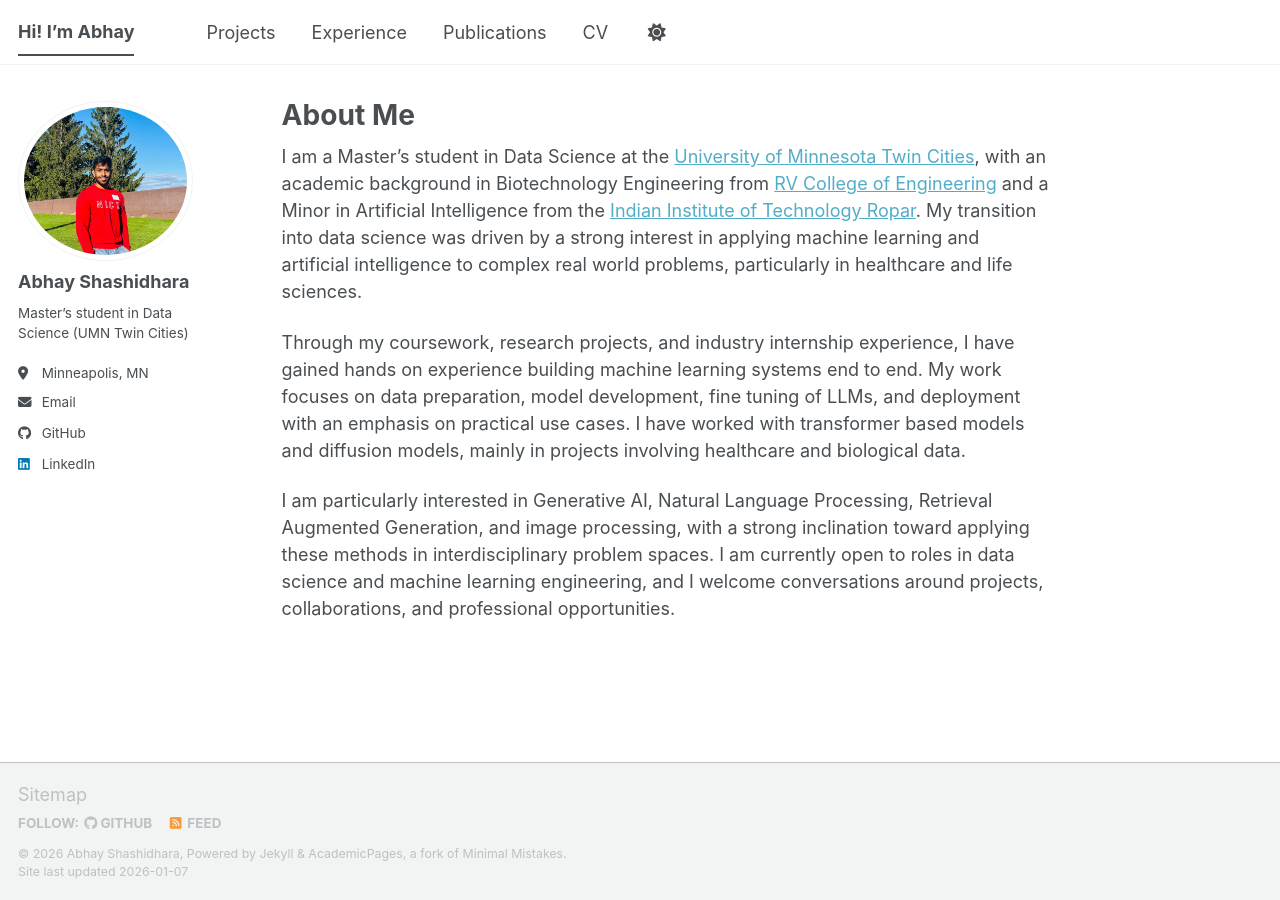
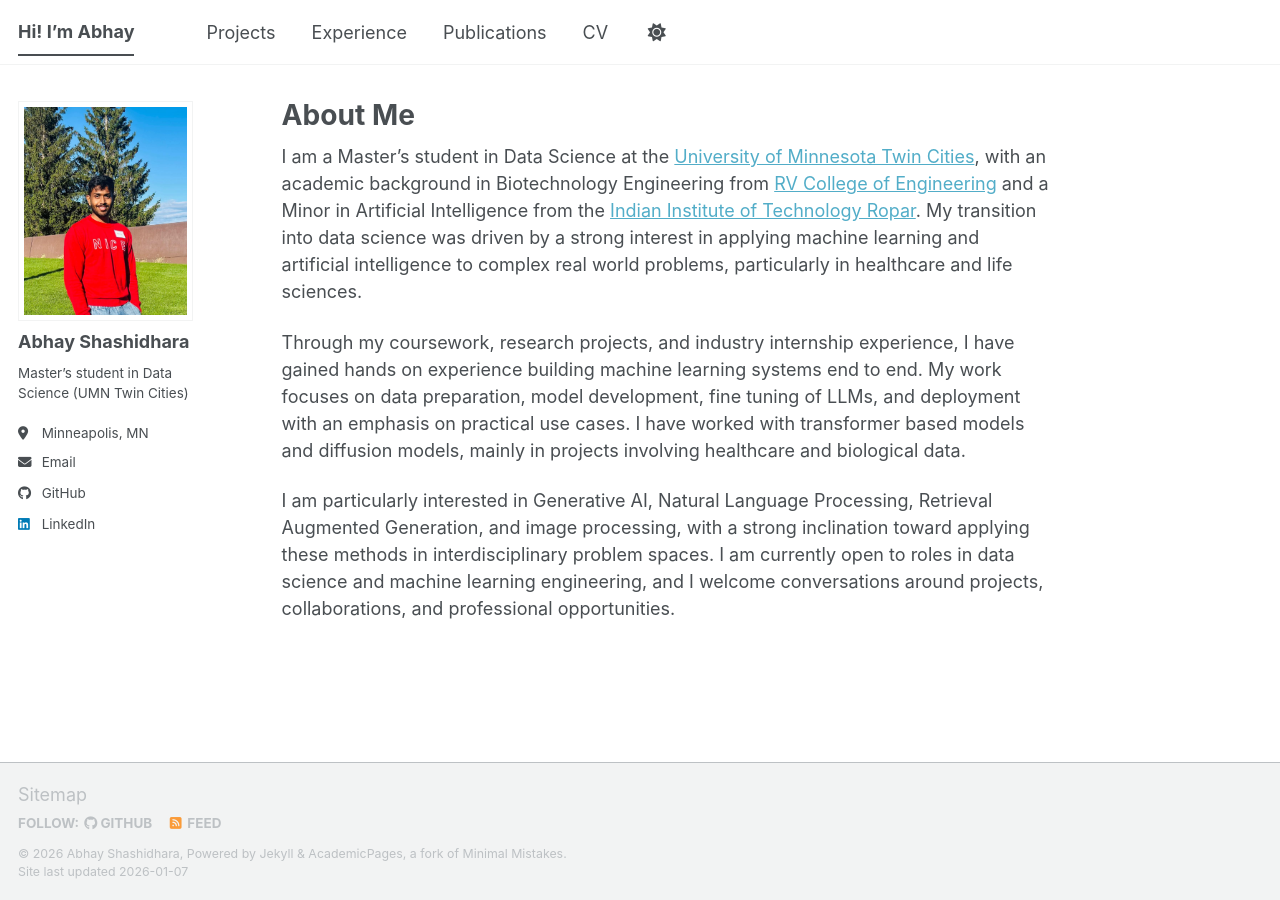
Before and after one commit to abhayshashidhara/AbhayShashidhara.github.io, a Jekyll site: the page built from _pages/about.md, in a window 1280 px wide. Built offline with Jekyll 4.4.1, drawn with Linux system fonts in a browser that asks for light colours; a script bundle is joined from its source files by our own code; library files that are not in the unit come from our copies.

Commit message:
Update custom.html

```diff
--- a/_includes/head/custom.html
+++ b/_includes/head/custom.html
@@ -5,13 +5,16 @@
 <!-- Support for Academicons -->
 <link rel="stylesheet" href="{{ base_path }}/assets/css/academicons.css"/>
 
+<!-- Custom overrides (square profile image etc.) -->
+<link rel="stylesheet" href="{{ base_path }}/assets/css/custom.css"/>
+
 <!-- favicon from https://commons.wikimedia.org/wiki/File:OOjs_UI_icon_academic-progressive.svg -->
 <link rel="apple-touch-icon" sizes="180x180" href="{{ base_path }}/images/apple-touch-icon-180x180.png"/>
 <link rel="icon" type="image/svg+xml" href="{{ base_path }}/images/favicon.svg"/>
 <link rel="icon" type="image/png" href="{{ base_path }}/images/favicon-32x32.png" sizes="32x32"/>
 <link rel="icon" type="image/png" href="{{ base_path }}/images/favicon-192x192.png" sizes="192x192"/>
 <link rel="manifest" href="{{ base_path }}/images/manifest.json"/>
-<link rel="icon" href="/images/favicon.ico"/>
+<link rel="icon" href="{{ base_path }}/images/favicon.ico"/>
 <meta name="theme-color" content="#ffffff"/>
 
 <!-- end custom head snippets -->
```
